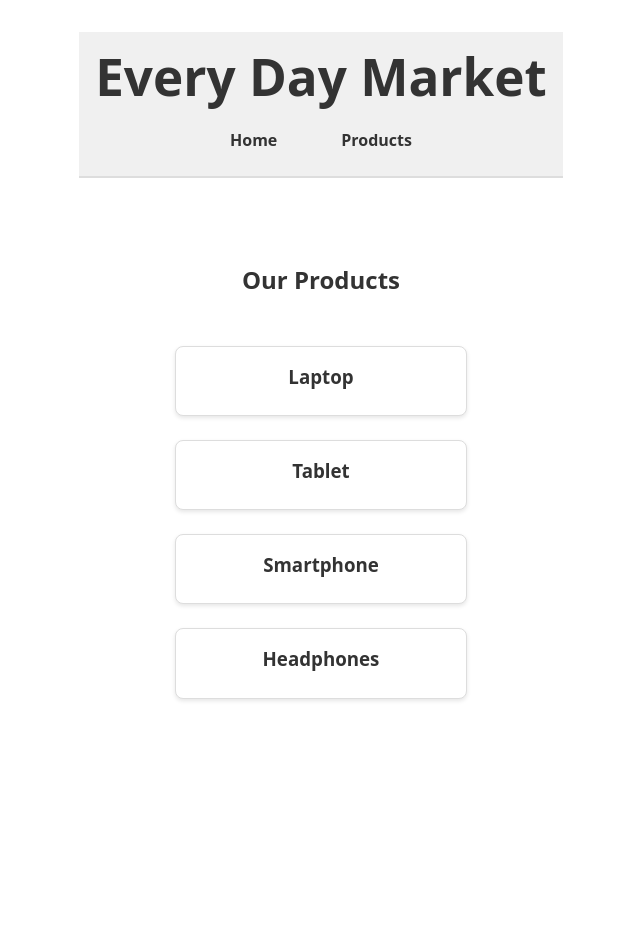
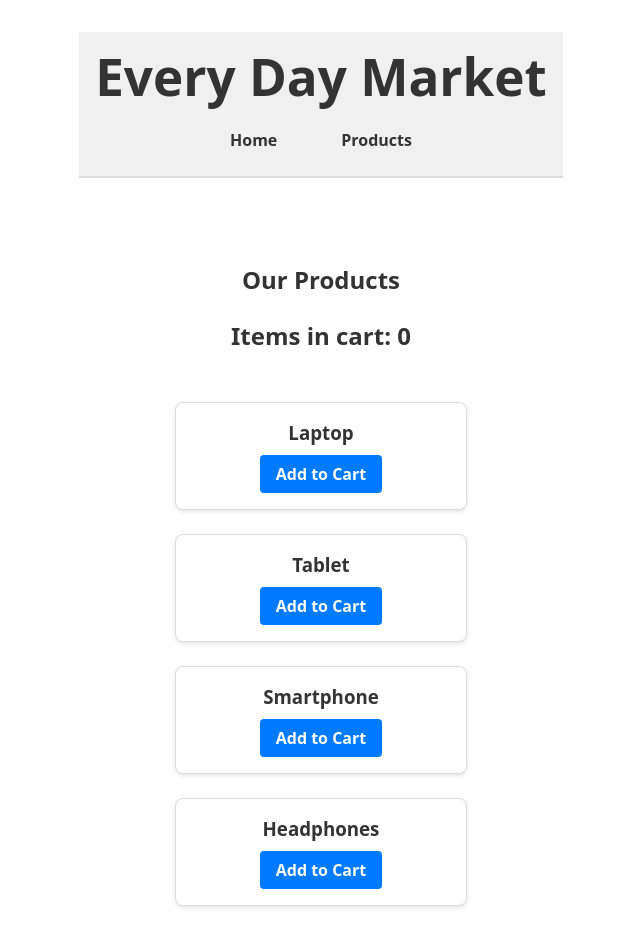
Before and after one commit to joanne-hoar/practice-session-react-ai-generated, a React (Vite) app: page /products in a window 1280 px wide. Shown: the top 946 px of the page, without its empty margins (319-959 px from the left). Before the commit the page ends 827 px from the top, so only its background shows below. Built offline with nearby package versions, Linux system fonts and the light colour scheme.

Commit message:
Add event handlers and useState for cart counter

```diff
--- a/src/components/market/ProductCard.jsx
+++ b/src/components/market/ProductCard.jsx
@@ -1,10 +1,11 @@
 import './ProductCard.css';
 
-function ProductCard({product}) {
+function ProductCard({product, onAction}) {
 
     return(
         <div className="product-card">
             <h3>{product.name}</h3>
+            <button className="add-btn" onClick={() => onAction(product)}>Add to Cart</button>
         </div>
     );
 }
--- a/src/components/market/ProductList.jsx
+++ b/src/components/market/ProductList.jsx
@@ -1,3 +1,4 @@
+import { useState } from 'react';
 import ProductCard from './ProductCard';
 import './ProductList.css';
 
@@ -21,14 +22,24 @@ function ProductList() {
     }
   ];
 
+  const [count, setCount] = useState(0);
+
+  function addToCart(product) {
+    setCount((count) => count + 1);
+    alert(`Add ${product.name} to cart.`);
+  }
+
   return(
+    <>
+      <h2>Items in cart: {count}</h2>
       <div className="products-grid">
         {
           allProducts.map(product => (
-          <ProductCard key={product.id} product={product}/>
+            <ProductCard key={product.id} product={product} onAction={addToCart}/>
           ))
         }
       </div>
+    </>
   );
 }
 
```
Lines whose indentation alone changed are shown as unchanged.
